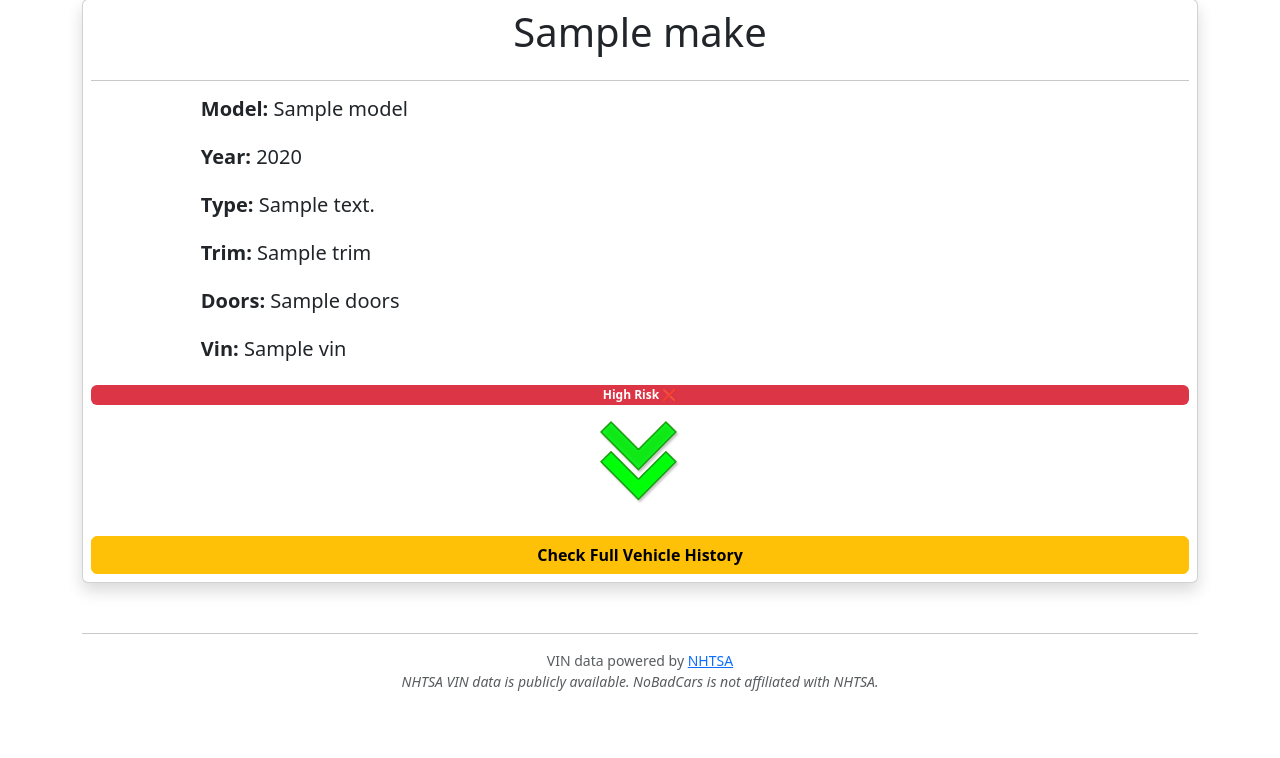
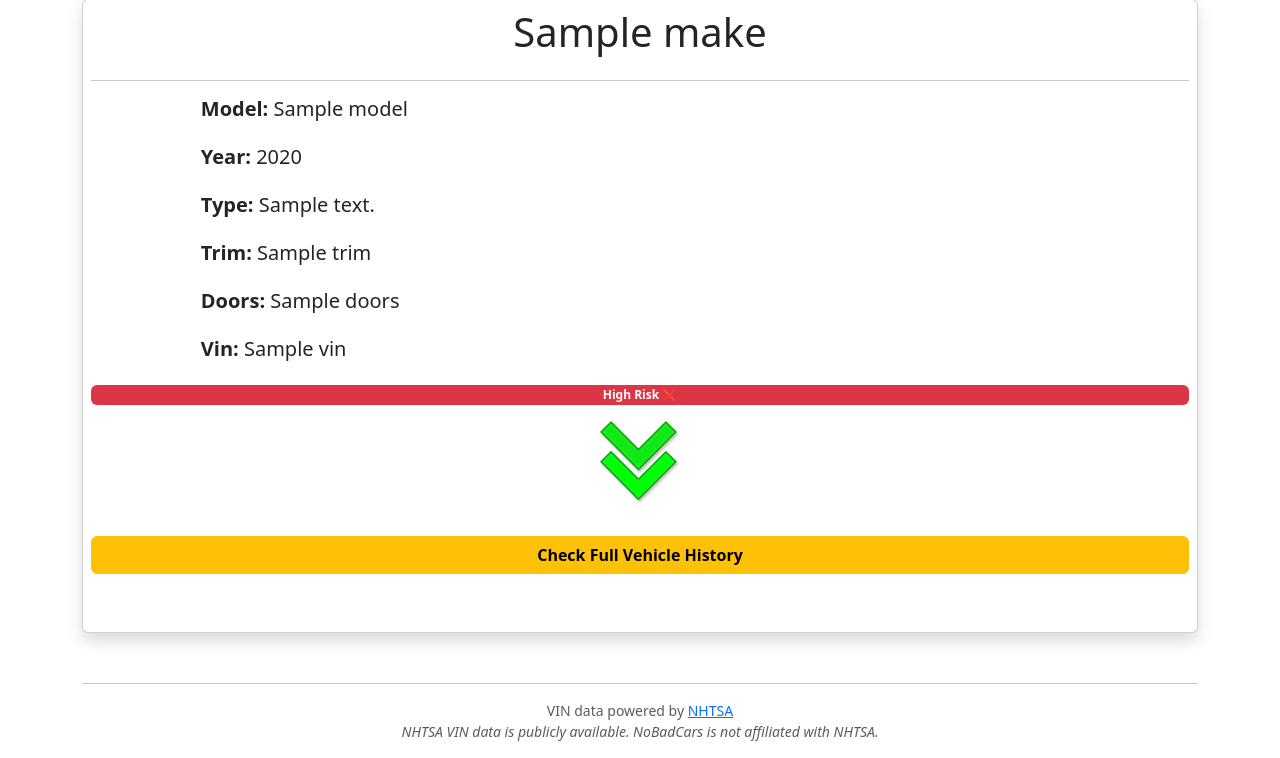
Before and after one commit to MPLine/NoBadCars, a Django app: template vincheker/templates/vincheker/home.html in a window 1280 px wide. Shown: the part 415-1173 px from the top of the page. Before the commit the page ends 1106 px from the top, so only its background shows below. Run offline with Django 5.2, Linux system fonts and the light colour scheme; the template is opened without the code that fills it: most values are stand-ins (such as "Sample title", 1, 10 or a date in 2020); some libraries are stand-ins or nearby versions.

Commit message:
Update home.html

```diff
--- a/vincheker/templates/vincheker/home.html
+++ b/vincheker/templates/vincheker/home.html
@@ -47,7 +47,7 @@
 
         <a href="https://link.goodcar.net/44f6497e/aHR0cHM6Ly9nb29kY2FyLmNvbT9yd1M9e19fcndfYWZmaWxpYXRlX2ZpZH0mcz1ydyZyc2lkPXtfX3J3X3Nlc3Npb25faWR9" target="_blank" class="btn btn-warning mt-3 w-100"><strong>Check Full Vehicle History</strong></a>
 
-        <div id="container-be003427face4b8f516a82b4720a4dd8"></div>
+        <div id="container-be003427face4b8f516a82b4720a4dd8" style="margin-top:50px;"></div>
     </div>
     {% endif %}
 
```
